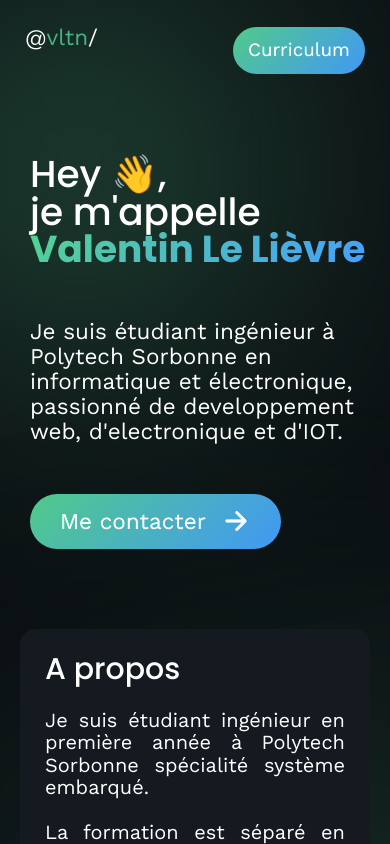
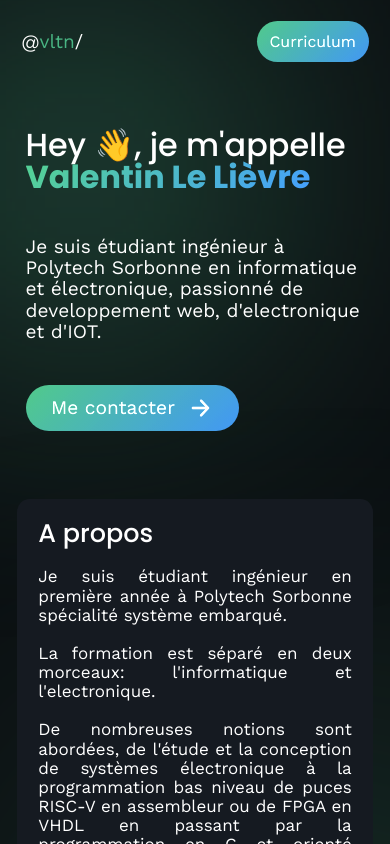
Before and after one commit to valentin-llv/portfolio, a Vue app: page /#/ in a window 390 px wide. Built offline with nearby package versions, Linux system fonts and the light colour scheme.

Commit message:
Font size update for mobile version

```diff
--- a/src/assets/css/main.css
+++ b/src/assets/css/main.css
@@ -6,6 +6,12 @@
 
 :root {
     font-size: 10px;
+}
+
+@media screen and (max-width: 850px) {
+    :root {
+        font-size: 8.5px;
+    }
 }
 
 /* Variables */
```
